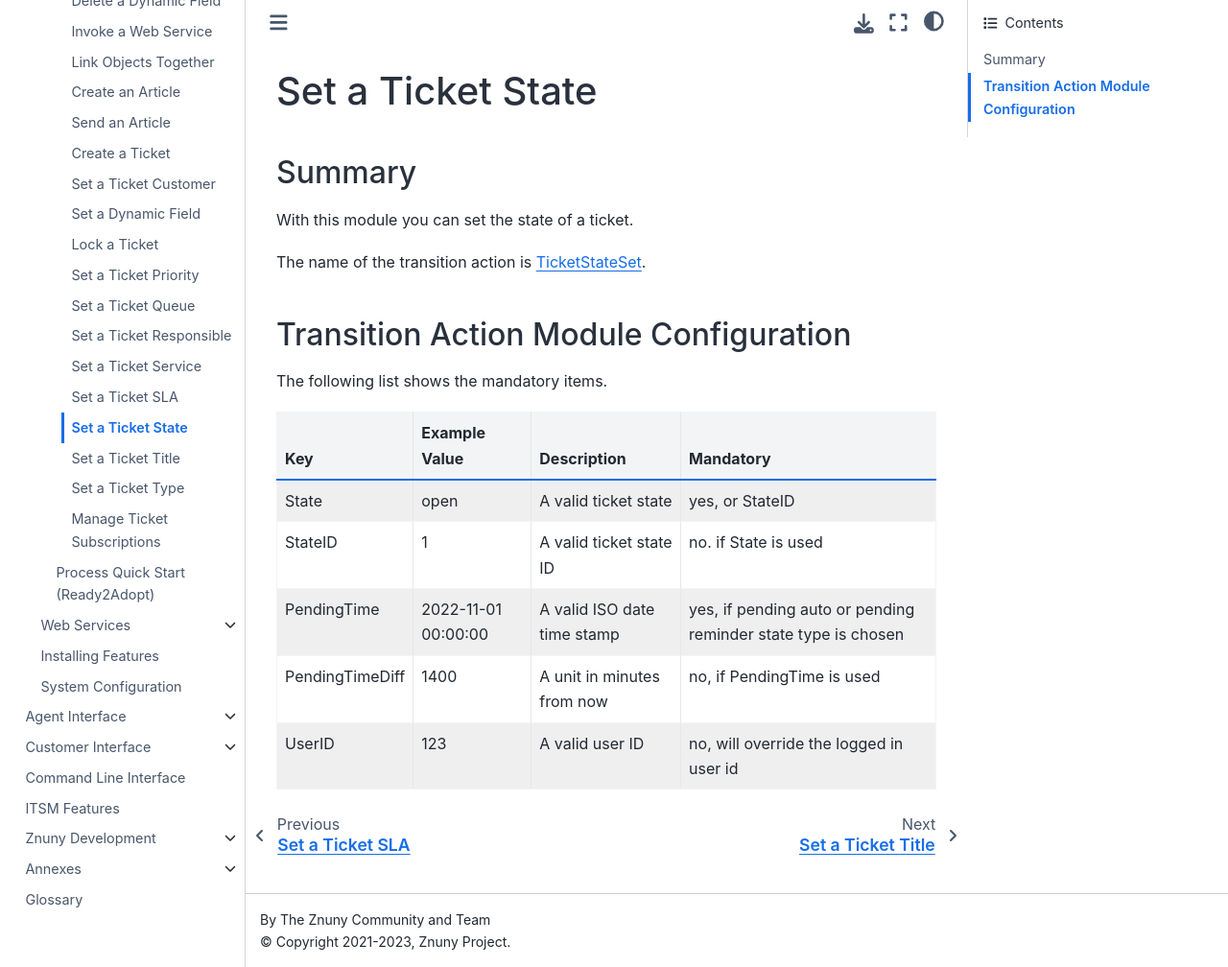
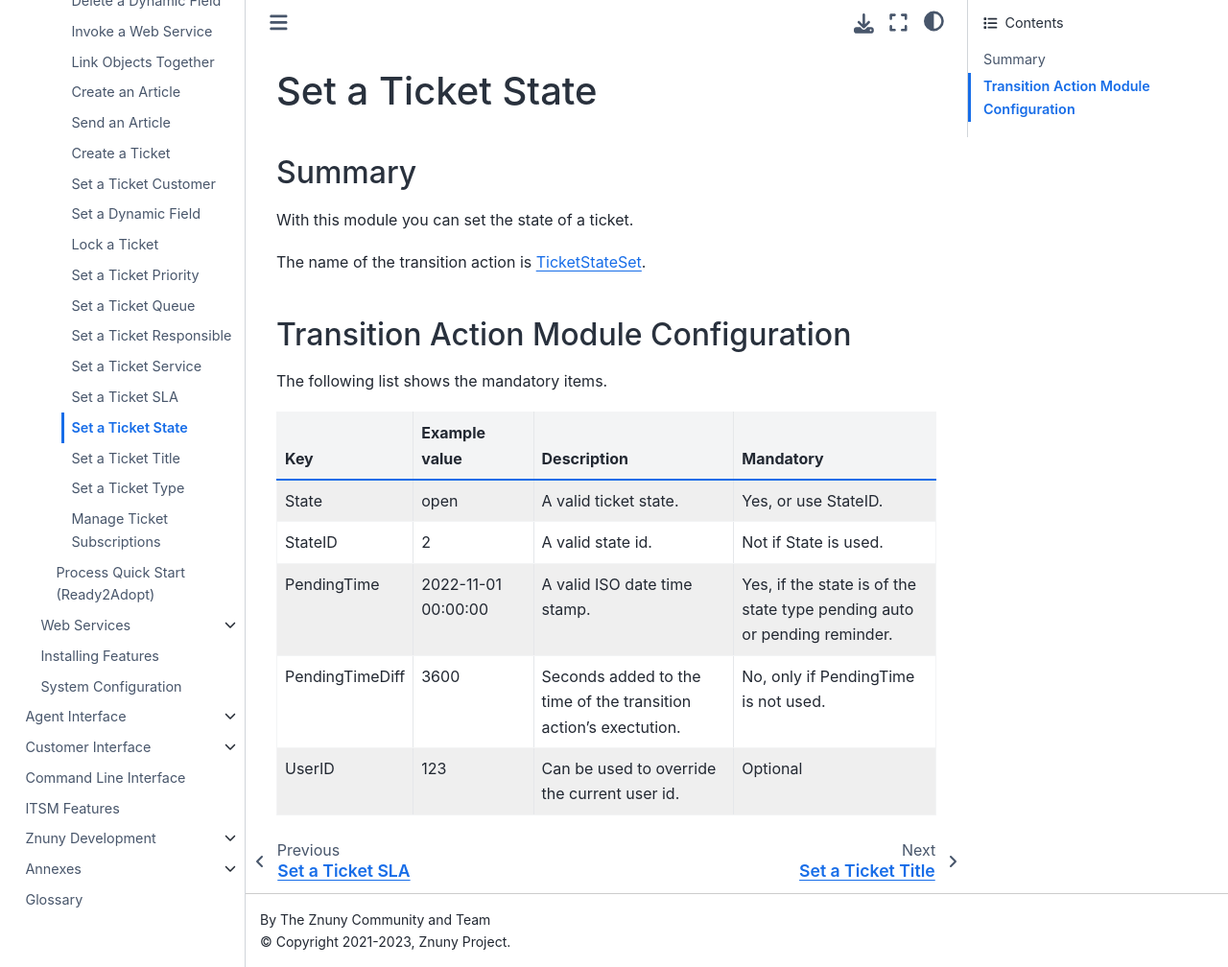
Before and after one commit to znuny/manual, a Sphinx documentation site: the page built from source/admin/processmanagement/transitionactions/ticketstateset/index.rst, in a window 1280 px wide and 1008 px high. Shown: the whole window at 96% size. Built offline with Sphinx 7.4.7 and the Sphinx Book theme 1.1.4, drawn with Linux system fonts in a browser that asks for light colours.

Commit message:
Update Description for TicketStateSet

```diff
--- a/source/admin/processmanagement/transitionactions/ticketstateset/index.rst
+++ b/source/admin/processmanagement/transitionactions/ticketstateset/index.rst
@@ -15,16 +15,31 @@
 
 The following list shows the mandatory items.
 
-+-----------------+---------------------+-----------------------------+---------------------------------------------------------------+
-| Key             | Example Value       | Description                 | Mandatory                                                     |
-+=================+=====================+=============================+===============================================================+
-| State           | open                | A valid ticket state        | yes, or StateID                                               |
-+-----------------+---------------------+-----------------------------+---------------------------------------------------------------+
-| StateID         | 1                   | A valid ticket state ID     | no. if State is used                                          |
-+-----------------+---------------------+-----------------------------+---------------------------------------------------------------+
-| PendingTime     | 2022-11-01 00:00:00 | A valid ISO date time stamp | yes, if pending auto or pending reminder state type is chosen |
-+-----------------+---------------------+-----------------------------+---------------------------------------------------------------+
-| PendingTimeDiff | 1400                | A unit in minutes from now  | no, if PendingTime is used                                    |
-+-----------------+---------------------+-----------------------------+---------------------------------------------------------------+
-| UserID          | 123                 | A valid user ID             | no, will override the logged in user id                       |
-+-----------------+---------------------+-----------------------------+---------------------------------------------------------------+
+.. list-table::
+   :widths: 10 20 35 35
+   :header-rows: 1
+
+   * - Key
+     - Example value
+     - Description
+     - Mandatory
+   * - State
+     - open
+     - A valid ticket state.
+     - Yes, or use StateID.
+   * - StateID
+     - 2
+     - A valid state id.
+     - Not if State is used.
+   * - PendingTime
+     - 2022-11-01 00:00:00
+     - A valid ISO date time stamp.
+     - Yes, if the state is of the state type pending auto or pending reminder.
+   * - PendingTimeDiff
+     - 3600
+     - Seconds added to the time of the transition action's exectution.
+     - No, only if PendingTime is not used.
+   * - UserID
+     - 123
+     - Can be used to override the current user id.
+     - Optional
```
Also changed, not shown: source/annexes/external_ticket_numbers/index.rst (+5 -3 lines).
